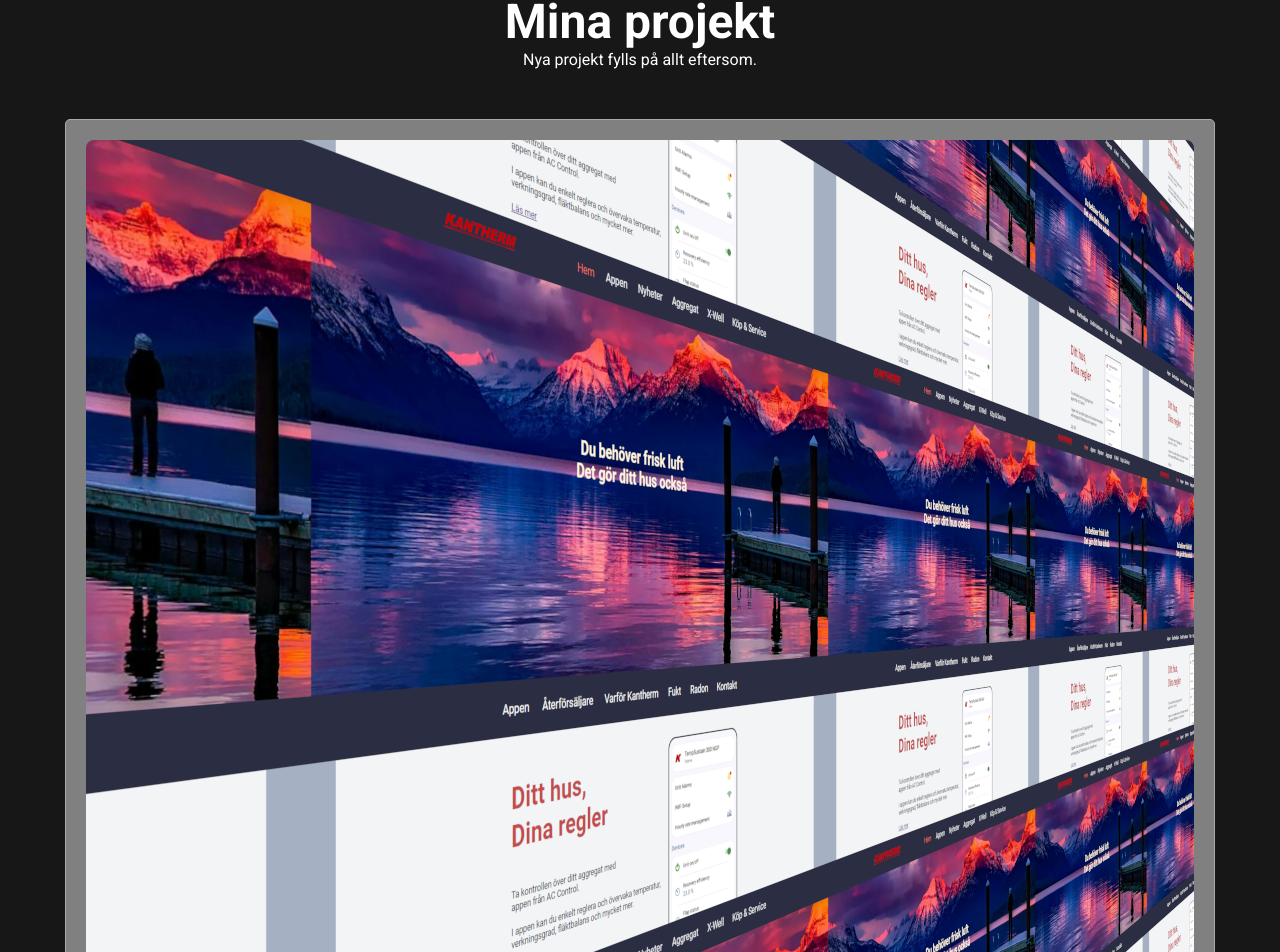
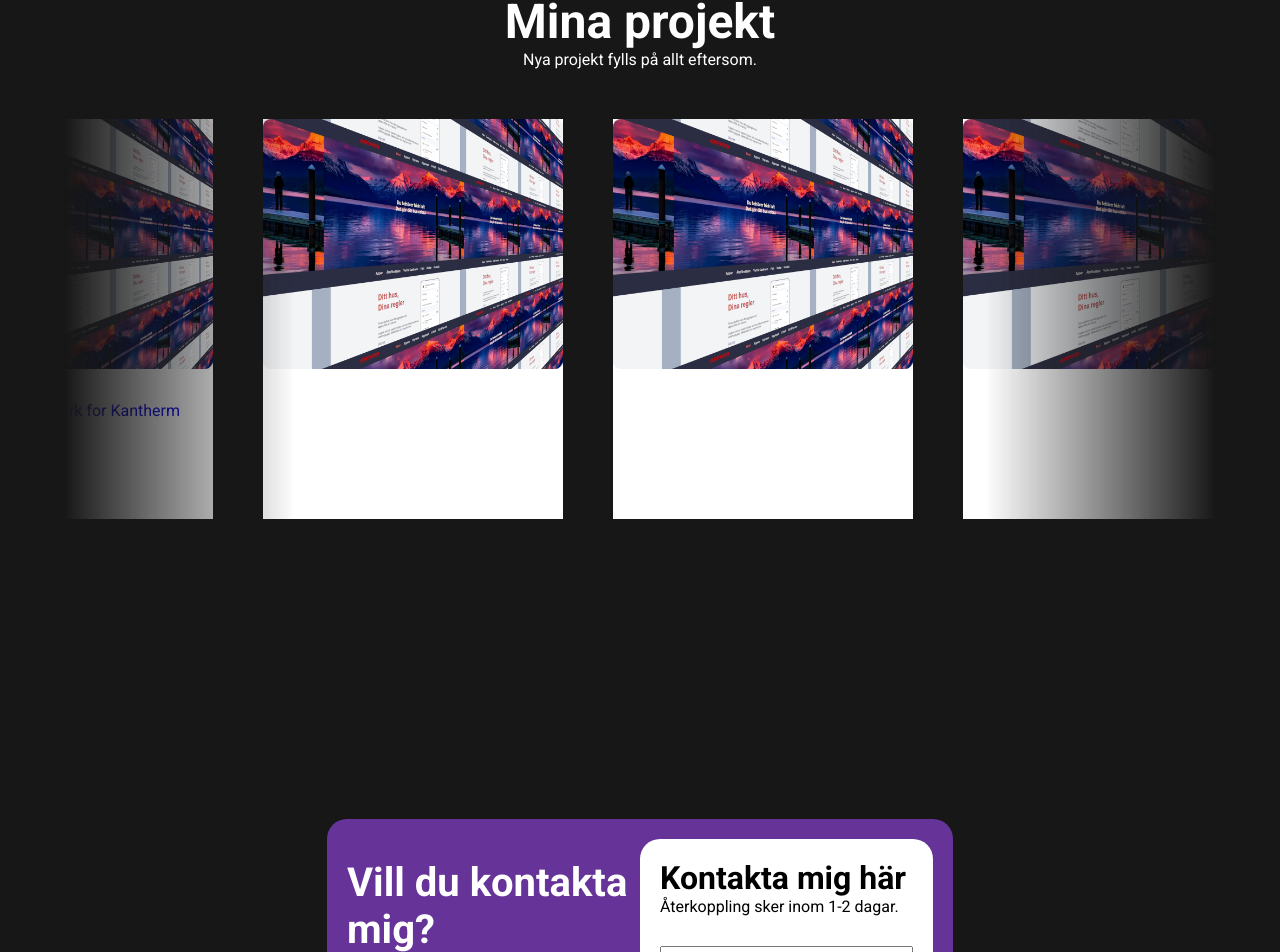
Before and after one commit to Endorze/endorze.website.com, a React (Vite) app: page / in a window 1280 px wide. Shown: the part 2686-3638 px from the top of the page. Built offline with nearby package versions, Linux system fonts and the light colour scheme.

Commit message:
Skapat en slider med mina projekt, behöver styla om kortkomponenter.

```diff
--- a/src/components/ContactMe/ContactMe.module.css
+++ b/src/components/ContactMe/ContactMe.module.css
@@ -10,6 +10,7 @@
 
 .LeftContactForm {
     width: 50%;
+    margin-top: 20px;
 }
 
 .RightContactForm {
@@ -18,6 +19,10 @@
     color: black;
     border-radius: 20px;
     padding: 20px;
+}
+.LeftContactForm h1 {
+    font-size: 2.5em;
+    width: 300px;
 }
 
 .RightContactInputs input {
@@ -29,6 +34,12 @@
     margin-bottom: 10px;
     outline: none;
 }
+.RightContactInputs input:focus {
+    border-color: #9ecaed;
+    outline: none;
+    border: none;
+    box-shadow: 0 0 10px #9ecaed
+}
 
 .RightContactInputs {
     margin-top: 30px;
@@ -38,9 +49,19 @@
     display: flex;
     flex-direction: column;
 }
+.ContactMeText {
+    margin-bottom: 20px;
+}
 .TextAreaWrapper textarea {
     height: 200px;
     padding: 10px;
+    resize: none;
+}
+.TextAreaWrapper textarea:focus {
+    border-color: #9ecaed;
+    outline: none;
+    border: none;
+    box-shadow: 0 0 10px #9ecaed
 }
 .ContactInfo {
     margin-top: 60px;
@@ -48,6 +69,7 @@
     display: flex;
     flex-direction: column;
 }
+
 .ContactInfo a {
     color: hsla(182, 100%, 91%, 1);
     text-decoration: none;
--- a/src/components/ContactMe/ContactMe.tsx
+++ b/src/components/ContactMe/ContactMe.tsx
@@ -1,11 +1,17 @@
+import { useState } from "react";
 import styles from "./ContactMe.module.css"
-import logoimg from "../../assets/images/"
+
 
 const ContactMe = () => {
+
+    const [name, setName] = useState<string>();
+
+
     return <div className={styles.ContactFormWrapper}>
         <div className={styles.LeftContactForm}>
-            <h1>Kom i kontakt med mig!</h1>
+            <h1>Vill du kontakta mig?</h1>
             <div className={styles.ContactInfo}>
+                <p className={styles.ContactMeText}>Kontakta mig direkt</p>
                 <p>Telefon: </p>
                 <a href="tel:0709595287">0709-59 52 87</a>
                 <p className={styles.EmailParagraph}>Email:</p>
@@ -14,10 +20,10 @@ const ContactMe = () => {
             <img src=""></img>
         </div>
         <div className={styles.RightContactForm}>
-            <h1>Och detta är här</h1>
-            <p>lite text under för wow vad coolt</p>
+            <h1>Kontakta mig här</h1>
+            <p>Återkoppling sker inom 1-2 dagar.</p>
             <div className={styles.RightContactInputs}>
-                <input placeholder="E-mail"></input>
+                <input placeholder="E-mail" />
                 <input placeholder="Namn"></input>
                 <input placeholder="Telefonnr:"></input>
                 <div className={styles.TextAreaWrapper}>
--- a/src/components/HorizontalSlider/HorizontalSlider.module.css
+++ b/src/components/HorizontalSlider/HorizontalSlider.module.css
@@ -1,26 +1,47 @@
-/* HorizontalSlider.module.css */
 
-.sliderContainer {
-    overflow: hidden; /* Dölj innehållet som är utanför vyn */
-    width: 70vw;
+.Scroller {
+  width: 90vw;
+  max-width: 1200px;
+  height: 400px;
+  margin-inline: auto;
   position: relative;
+  overflow: hidden;
+  mask-image: linear-gradient(
+    to right,
+    rgba(0, 0, 0, 0),
+    rgba(0,0,0,1) 20%,
+    rgba(0,0,0,1) 80%,
+    rgba(0,0,0,0)
+  );
 }
 
-  .slider {
-    display: flex;
-    white-space: nowrap; /* Håll alla kort på samma rad */
+
+.Item {
+  border-radius: 5px;
+  position: absolute;
+  left: max(calc(300px * 4), 100%);
+  animation-name: scrollLeft;
+  animation-duration: 30s;
+  animation-timing-function: linear;
+  animation-iteration-count: infinite;
+  animation-delay: -5s;
 }
 
-  .card p {
-    color: white;
+@keyframes scrollLeft {
+  to {
+    left: -200px;
   }
-  .card a {
-    text-decoration: none;
 }
 
-  .card h2 {
-    color: white;
+.Item1 {
+  animation-delay: calc(30s / 4 * (4 - 1) * -1);
 }
-  .card img {
-    width: 40px;
+.Item2 {
+  animation-delay: calc(30s / 4 * (4 - 2) * -1);
 }
+.Item3 {
+  animation-delay: calc(30s / 4 * (4 - 3) * -1);
+}
+.Item4 {
+  animation-delay: calc(30s / 4 * (4 - 4) * -1);
+}
--- a/src/components/HorizontalSlider/HorizontalSlider.tsx
+++ b/src/components/HorizontalSlider/HorizontalSlider.tsx
@@ -1,12 +1,20 @@
-import React, {} from "react";
+import React from "react";
 import SliderCard from "../SliderCard/SliderCard";
-
+import styles from "./HorizontalSlider.module.css";
 
 const HorizontalSlider: React.FC = () => {
-  return <div>
-    <SliderCard />
-  </div>
-}
-
-
+  return (
+    <div>
+      <div className={styles.Scroller}>
+        <div className={`${styles.Item} ${styles.Item1}`}><SliderCard
+        title="Kantherm"
+        text="Check out my work for Kantherm"
+        aHref="https://kantherm.se/"/></div>
+        <div className={`${styles.Item} ${styles.Item2}`}><SliderCard /></div>
+        <div className={`${styles.Item} ${styles.Item3}`}><SliderCard /></div>
+        <div className={`${styles.Item} ${styles.Item4}`}><SliderCard /></div>
+      </div>
+    </div>
+  );
+};
 export default HorizontalSlider;
--- a/src/components/SliderCard/SliderCard.module.css
+++ b/src/components/SliderCard/SliderCard.module.css
@@ -1,16 +1,17 @@
 .CardImage {
     width: 100%;
     border-radius: 8px;
+    object-fit: cover;
 }
 .Card {
-    flex: 0 0 20%; /* 20% av behållaren, justera efter antal kort */
-    box-sizing: border-box;
-    margin: 0 10px;
-    padding: 20px;
-    border: 1px solid darkgray;
-    background-color: gray;
-    border-radius: 5px;
-    min-width: 200px; /* Justera för att passa ditt innehåll */
+    display: flex;
+    flex-direction: column;
+    width: 300px;
+    height: 400px;
+
+    align-items: center;
+    background-color: white;
+    color: black;
 }
 .LogoImage img {
     width: 40px;
--- a/src/pages/Home.tsx
+++ b/src/pages/Home.tsx
@@ -18,7 +18,9 @@ const Home = () => {
         <MyProjects />
         <HorizontalSlider />
         <SpaceSection />
+        <SpaceSection />
         <ContactMe />
+        <SpaceSection />
     </div>
 }
 
```
Lines whose indentation alone changed are shown as unchanged.
